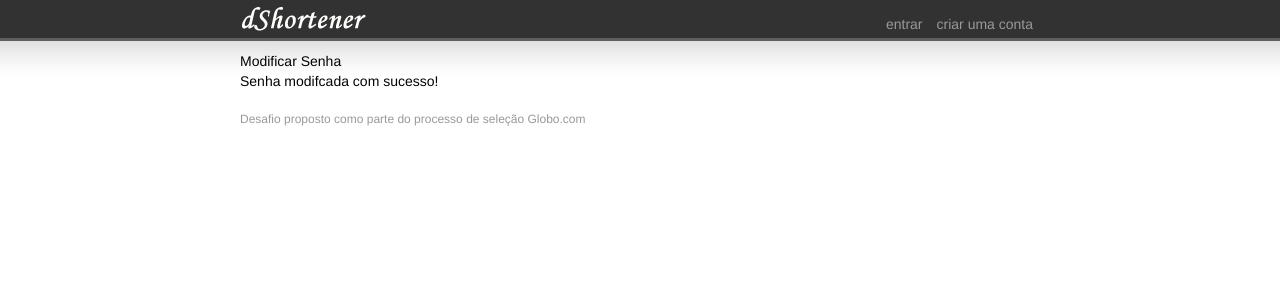
After one commit to douglasmiranda/dshortener, a Django app: template dshortener/templates/registration/password_change_done.html in a window 1280 px wide. The commit adds this page. Shown: the top 300 px of the page. Run offline with Django 3.2, Linux system fonts and the light colour scheme; the template is opened without the code that fills it, so the values that code supplies are empty.

Commit message:
mais alterações, inclusão de novos templates para o registration

```diff
--- a/dshortener/settings.py
+++ b/dshortener/settings.py
@@ -149,3 +149,6 @@ LOGGING = {
         },
     }
 }
+
+# django-register
+ACCOUNT_ACTIVATION_DAYS = 7
--- a/dshortener/templates/base.html
+++ b/dshortener/templates/base.html
@@ -2,21 +2,31 @@
 <html lang="pt-BR">
 <head>
     <meta charset="UTF-8">
-    <title></title>
+    <title>{% block title %}dShortener - encurtador de URLs{% endblock %}</title>
     <link rel="stylesheet" href="{{ STATIC_URL }}css/base.css" type="text/css">
     {% block css %}{% endblock %}
 </head>
 <body>
     <div id="header">
         <div class="content">
-            <a href="" class="logo"></a>
+            <a href="{% url home %}" class="logo"></a>
             <ul class="account-menu">
+                {% if not user.is_authenticated %}
                 <li>
-                    <a href="">entrar</a>
+                    <a href="{% url auth_login %}">entrar</a>
                 </li>
                 <li>
-                    <a href="">criar uma conta</a>
+                    <a href="{% url registration_register %}">criar uma conta</a>
                 </li>
+                {% endif %}
+                {% if user.is_authenticated %}
+                <li>
+                    <a href="{% url auth_password_change %}">trocar senha</a>
+                </li>
+                <li>
+                    <a href="{% url auth_logout %}">sair</a>
+                </li>
+                {% endif %}
             </ul>
         </div>
     </div>
--- /dev/null
+++ b/dshortener/templates/registration/password_change_done.html
@@ -0,0 +1,7 @@
+{% extends "base.html" %}
+
+{% block content %}
+<h2>Modificar Senha</h2>
+
+<p>Senha modifcada com sucesso!</p>
+{% endblock %}
--- a/dshortener/urls.py
+++ b/dshortener/urls.py
@@ -14,6 +14,6 @@ urlpatterns = patterns('',
 
     # Uncomment the next line to enable the admin:
     # url(r'^admin/', include(admin.site.urls)),
-    (r'^accounts/', include('registration.backends.default.urls')),
+    (r'^accounts/', include('registration.backends.simple.urls')),
     (r'^auth/', include('registration.auth_urls')),
 )
```
Also changed, not shown: dshortener/templates/registration/password_change_form.html (added, +12 -0 lines).
